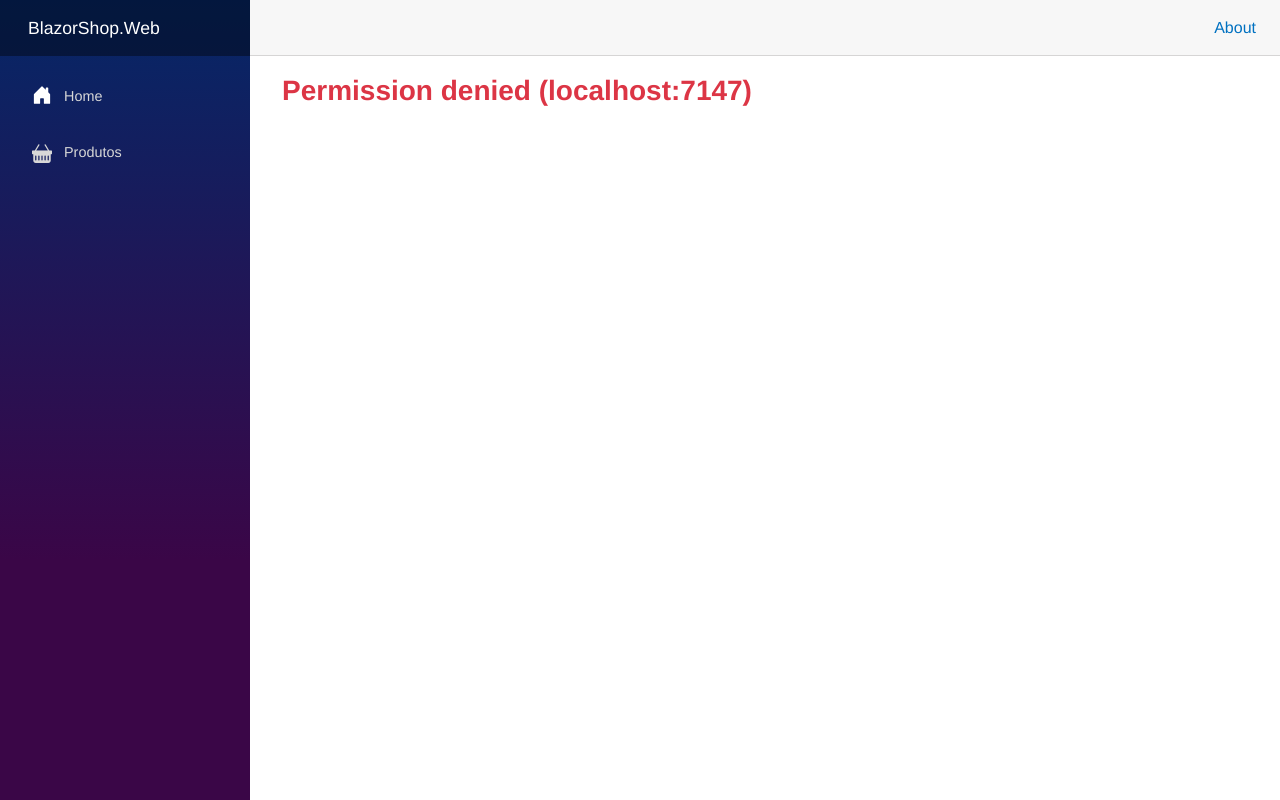
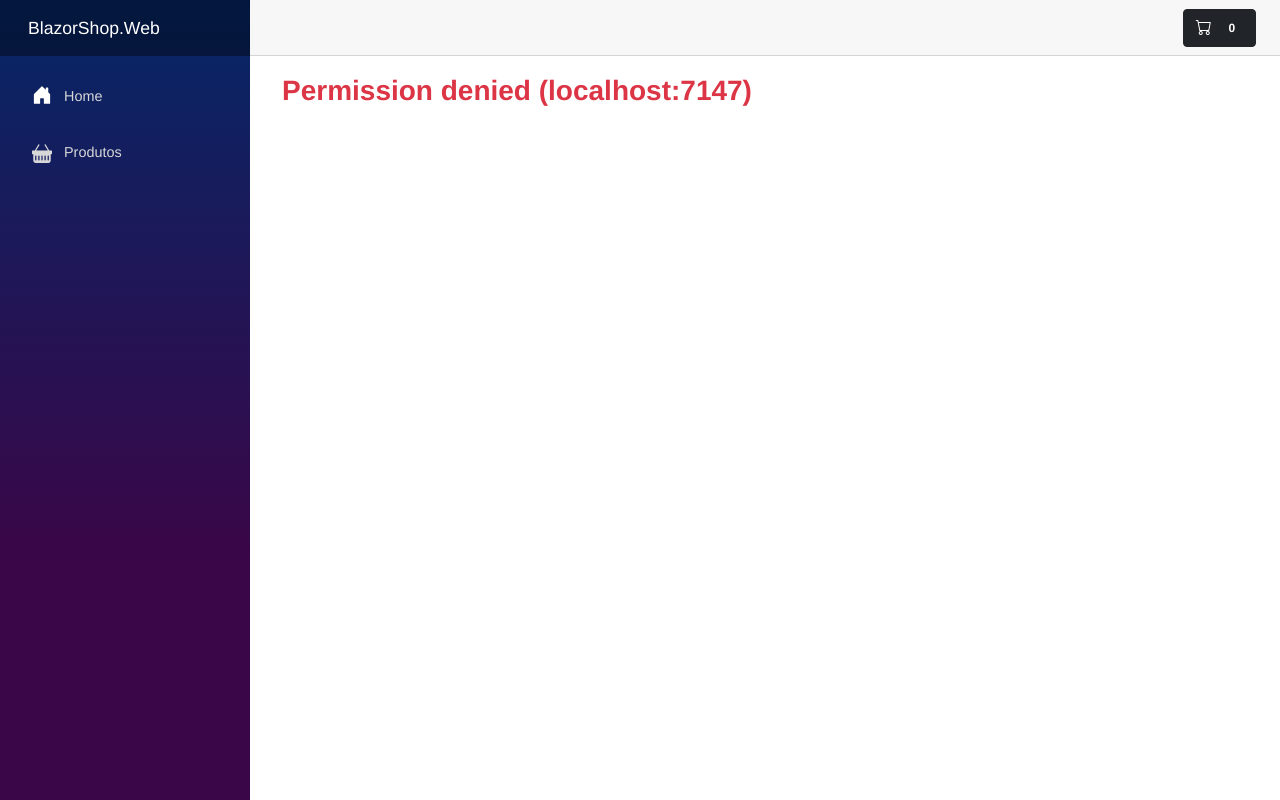
Before and after one commit to felipinhoscola/lojaVirtual, an ASP.NET Core app: page /CarrinhoCompra in a window 1280 px wide. Run offline with ASP.NET Core 8, Linux system fonts and the light colour scheme; data that the repository does not hold is empty; style sheets or scripts are compiled from the project's sources; some libraries are stand-ins or nearby versions.

Commit message:
Botão para acessar carrinho, mostrando quantidade de itens no carrinho, tanto desktop quando mobile

```diff
--- a/BlazorShop.Web/Layout/MainLayout.razor
+++ b/BlazorShop.Web/Layout/MainLayout.razor
@@ -5,8 +5,8 @@
     </div>
 
     <main>
-        <div class="top-row px-4">
-            <a href="https://learn.microsoft.com/aspnet/core/" target="_blank">About</a>
+        <div class="top-row px-4 d-none d-sm-flex">
+            <CarrinhoMenu></CarrinhoMenu>
         </div>
 
         <article class="content px-4">
--- a/BlazorShop.Web/Layout/NavMenu.razor
+++ b/BlazorShop.Web/Layout/NavMenu.razor
@@ -1,3 +1,6 @@
+@implements IDisposable
+@inject ICarrinhoCompraService carrinhoCompraService
+
 <div class="top-row ps-3 navbar navbar-dark">
     <div class="container-fluid">
         <a class="navbar-brand" href="">BlazorShop.Web</a>
@@ -19,17 +22,37 @@
                 <span class="bi bi-basket-fill fs-5 mb-4" aria-hidden="true"></span> Produtos
             </NavLink>
         </div>
+        <div class="nav-item px-3 d-sm-none">
+            <NavLink class="nav-link" href="CarrinhoCompra">
+                <span class="bi bi-cart fs-5 mb-4" aria-hidden="true"></span>&nbsp;Carrinho(<b>@carrinhoCompraItemContador</b>)
+            </NavLink>
+        </div>
+
 
     </nav>
 </div>
 
 @code {
     private bool collapseNavMenu = true;
+    private int carrinhoCompraItemContador = 0;
 
     private string? NavMenuCssClass => collapseNavMenu ? "collapse" : null;
 
+    protected override void OnInitialized()
+    {
+        carrinhoCompraService.OncarrinhoCompraChanged += CarrinhoCompraChanged;
+    }
+    protected void CarrinhoCompraChanged(int totalQuantidade)
+    {
+        carrinhoCompraItemContador = totalQuantidade;
+        StateHasChanged();
+    }
     private void ToggleNavMenu()
     {
         collapseNavMenu = !collapseNavMenu;
     }
+    void IDisposable.Dispose()
+    {
+        carrinhoCompraService.OncarrinhoCompraChanged -= CarrinhoCompraChanged;
+    }
 }
--- a/BlazorShop.Web/Pages/CarrinhoCompra.razor
+++ b/BlazorShop.Web/Pages/CarrinhoCompra.razor
@@ -71,7 +71,7 @@
         try
         {
             carrinhoCompraItens = await carrinhoCompraService.GetItens(UsuarioLogado.UsuarioId);
-            CalculaResumoCarrinhoTotal();
+            CarrinhoChanged();
         }
         catch (Exception ex)
         {
@@ -87,7 +87,7 @@
         //remoção do item da coileção de objetos da memoria no cliente
         await RemoveCarrinhoItem(id);
 
-        CalculaResumoCarrinhoTotal();
+        CarrinhoChanged();
     }
 
     private CarrinhoItemDto GetCarrinhoItem(int id)
@@ -116,7 +116,7 @@
                 var retornaItemAtualizadoDto = await carrinhoCompraService.AtualizaQuantidade(atualizaItemDto);
 
                 AtualizaPrecoTotalItem(retornaItemAtualizadoDto);
-                CalculaResumoCarrinhoTotal();
+                CarrinhoChanged();
                 await Js.InvokeVoidAsync("HiddenAttQntBtn", id, false);
             }
             else
@@ -164,4 +164,10 @@
     {
         await Js.InvokeVoidAsync("HiddenAttQntBtn", id, true);
     }
+
+    private void CarrinhoChanged()
+    {
+        CalculaResumoCarrinhoTotal();
+        carrinhoCompraService.RaiseEventOnCarrinhoCompraChanged(QuantidadeTotal);
+    }
 }
--- a/BlazorShop.Web/Services/ICarrinhoCompraService.cs
+++ b/BlazorShop.Web/Services/ICarrinhoCompraService.cs
@@ -8,5 +8,8 @@
         Task<CarrinhoItemDto> AdicionaItem(CarrinhoItemAdicionaDto carrinhoItemAdicionaDto);
         Task<CarrinhoItemDto> DeletaItem(int id);
         Task<CarrinhoItemDto> AtualizaQuantidade(CarrinhoItemAtualizaQuantidadeDto carrinhoItemAtualizaQuantidadeDto);
+
+        event Action<int> OncarrinhoCompraChanged;
+        void RaiseEventOnCarrinhoCompraChanged(int totalQuantidade);
     }
 }
--- /dev/null
+++ b/BlazorShop.Web/Shared/CarrinhoMenu.razor
@@ -0,0 +1,25 @@
+@implements IDisposable
+@inject ICarrinhoCompraService carrinhoCompraService
+
+<a href="CarrinhoCompra" class="btn btn-dark no-underline">
+    <i class="bi bi-cart"></i>&nbsp;
+    <span class="badge bg-dark">@carrinhoCompraItemContador</span>
+</a>
+@code {
+    private int carrinhoCompraItemContador = 0;
+
+    protected override void OnInitialized()
+    {
+        carrinhoCompraService.OncarrinhoCompraChanged += CarrinhoCompraChanged;
+    }
+
+    protected void CarrinhoCompraChanged(int totalQuantidade)
+    {
+        carrinhoCompraItemContador = totalQuantidade;
+        StateHasChanged();
+    }
+    void IDisposable.Dispose()
+    {
+        carrinhoCompraService.OncarrinhoCompraChanged -= CarrinhoCompraChanged;
+    }
+}
--- a/BlazorShop.Web/wwwroot/css/app.css
+++ b/BlazorShop.Web/wwwroot/css/app.css
@@ -9,7 +9,9 @@
 a, .btn-link {
     color: #0071c1;
 }
-
+.no-underline {
+    text-decoration: none !important;
+}
 .btn-primary {
     color: #fff;
     background-color: #1b6ec2;
```
Also changed, not shown: BlazorShop.Web/Pages/Catalogo.razor (+8 -9 lines), BlazorShop.Web/Services/CarrinhoCompraService.cs (+10 -0 lines).
